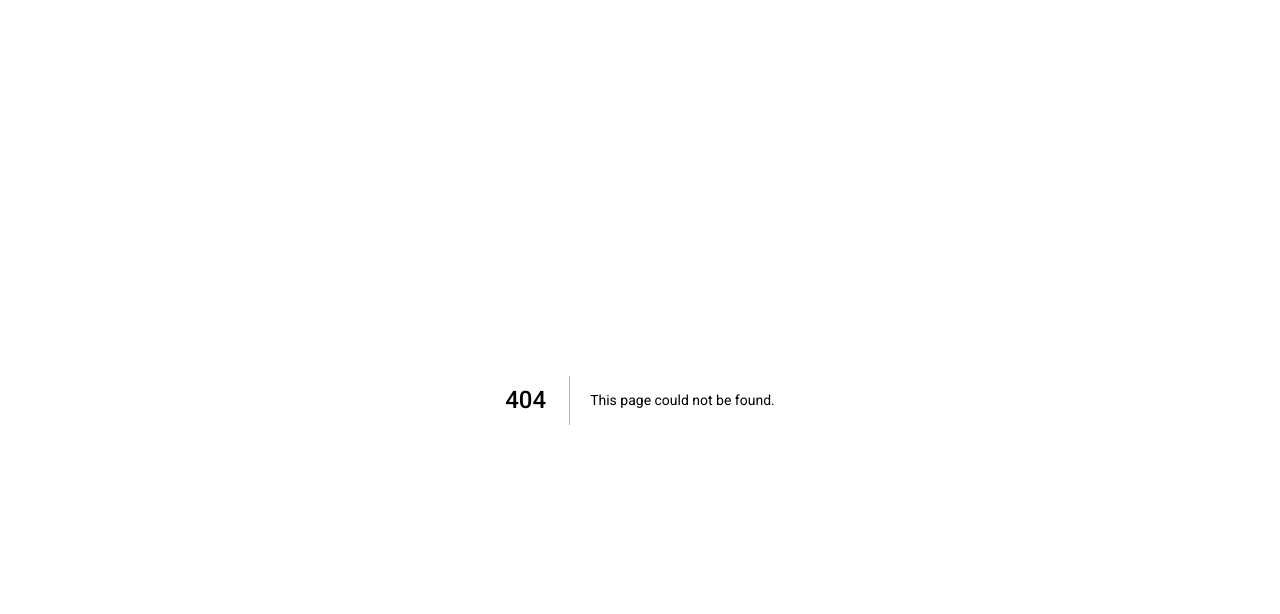
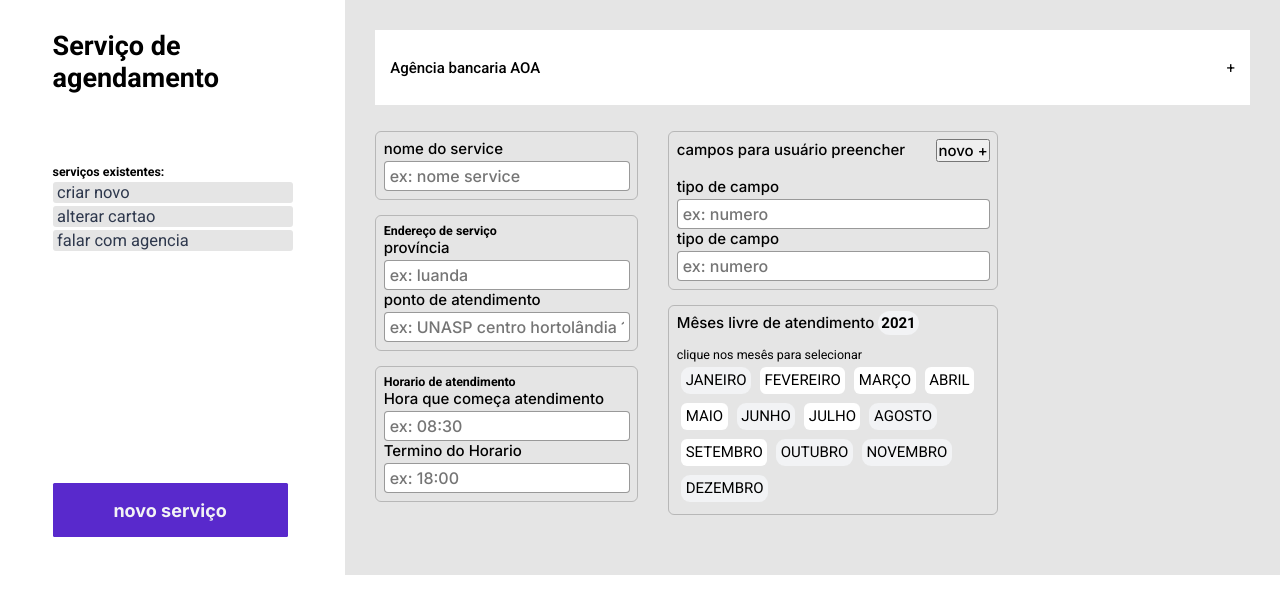
Before and after one commit to schedule-lib/web_orgs, a Next.js app: page /home in a window 1280 px wide. Before the commit this address had no page. Shown: the top 614 px of the page. Built offline with nearby package versions, Linux system fonts and the light colour scheme.

Commit message:
feat: Home styles migrated

```diff
--- /dev/null
+++ b/src/pages/home.js
@@ -0,0 +1,141 @@
+import React from "react";
+
+import styles from "../styles/pages/Home.module.css";
+
+function pages() {
+  return (
+    <div className={styles.container}>
+      <aside>
+        <h1>Serviço de agendamento</h1>
+
+        <div className={styles.alreadyGroup}>
+          <div className={styles.serverDone}>
+            <h5>serviços existentes:</h5>
+          </div>
+          <ul className={styles.listAside}>
+            <li>
+              <a href="#">criar novo</a>
+            </li>
+            <li>
+              <a href="#">alterar cartao</a>
+            </li>
+            <li>
+              <a href="#">falar com agencia</a>
+            </li>
+          </ul>
+        </div>
+
+        <button className={styles.default}>novo serviço</button>
+      </aside>
+
+      <article className={styles.rightContainer}>
+        <div className={styles.agencyHeader}>
+          <h4>Agência bancaria AOA</h4>
+          <div>+</div>
+        </div>
+
+        <div className={styles.servicesContainer}>
+          <div className={styles.servicesLeft}>
+            <div className={`${styles.serviceBlock} ${styles.panelShadow}`}>
+              <strong>nome do service</strong>
+              <input type="text" placeholder="ex: nome service" />
+            </div>
+
+            <div className={`${styles.serviceBlock} ${styles.panelShadow}`}>
+              <div>
+                <h5>Endereço de serviço</h5>
+              </div>
+
+              <div className={styles.packetService}>
+                <strong>província</strong>
+                <input type="text" name="tipo" placeholder="ex: luanda" />
+              </div>
+
+              <div className={styles.packetService}>
+                <strong>ponto de atendimento</strong>
+                <input
+                  type="text"
+                  name="tipo"
+                  placeholder="ex: UNASP centro hortolândia 183"
+                />
+              </div>
+            </div>
+
+            <div className={`${styles.serviceBlock} ${styles.panelShadow}`}>
+              <div>
+                <h5>Horario de atendimento</h5>
+              </div>
+
+              <div className={styles.packetService}>
+                <strong>Hora que começa atendimento</strong>
+                <input type="text" name="tipo" placeholder="ex: 08:30" />
+              </div>
+
+              <div className={styles.packetService}>
+                <strong>Termino do Horario</strong>
+                <input type="text" name="tipo" placeholder="ex: 18:00" />
+              </div>
+            </div>
+          </div>
+
+          <div className={styles.servicesRight}>
+            <div className={`${styles.serviceBlock} ${styles.panelShadow}`}>
+              <div className={styles.header}>
+                <strong>campos para usuário preencher</strong>
+
+                <button className={styles.new}>novo +</button>
+              </div>
+
+              <div className={styles.packetService}>
+                <strong>tipo de campo</strong>
+                <input type="text" name="tipo" placeholder="ex: numero" />
+              </div>
+
+              <div className={styles.packetService}>
+                <strong>tipo de campo</strong>
+                <input type="text" name="tipo" placeholder="ex: numero" />
+              </div>
+            </div>
+
+            <div className={`${styles.serviceBlock} ${styles.panelShadow}`}>
+              <div id={styles.serviceMonth}>
+                <strong>
+                  Mêses livre de atendimento <span>2021</span>
+                </strong>
+
+                <small>clique nos mesês para selecionar</small>
+              </div>
+
+              <div className={styles.monthsBlock}>
+                <div className={`${styles.month} ${styles.clicked}`}>
+                  JANEIRO
+                </div>
+                <div className={styles.month}>FEVEREIRO</div>
+                <div className={styles.month}>MARÇO</div>
+                <div className={styles.month}>ABRIL</div>
+                <div className={styles.month}>MAIO</div>
+                <div className={`${styles.month} ${styles.clicked}`}>JUNHO</div>
+                <div className={styles.month}>JULHO</div>
+                <div className={`${styles.month} ${styles.clicked}`}>
+                  AGOSTO
+                </div>
+                <div className={styles.month}>SETEMBRO</div>
+                <div className={`${styles.month} ${styles.clicked}`}>
+                  OUTUBRO
+                </div>
+                <div className={`${styles.month} ${styles.clicked}`}>
+                  NOVEMBRO
+                </div>
+                <div className={`${styles.month} ${styles.clicked}`}>
+                  DEZEMBRO
+                </div>
+              </div>
+            </div>
+          </div>
+        </div>
+      </article>
+    </div>
+  );
+}
+
+export default pages;
--- a/src/pages/index.js
+++ b/src/pages/index.js
@@ -1,6 +1,6 @@
 import React from "react";
 
-import styles from "../styles/Home.module.css";
+import styles from "../styles/Login.module.css";
 
 function Home() {
   return (
--- a/src/styles/globals.css
+++ b/src/styles/globals.css
@@ -127,7 +127,7 @@ button.new:focus {
   background: var(--green-light);
 }
 
-.panel-shadow:hover {
+.panelShadow:hover {
   box-shadow: var(--panel-shadow);
 }
 
--- /dev/null
+++ b/src/styles/pages/Home.module.css
@@ -0,0 +1,244 @@
+.container {
+  display: flex;
+  flex-direction: row;
+  background: var(--background-light);
+}
+
+/* ------ ASIDE ----- */
+
+.container > aside {
+  background: var(--white);
+  max-width: 23rem;
+  width: 100%;
+  /* height: 100vh; */
+  padding: 2rem 3.5rem;
+
+  display: flex;
+  flex-direction: column;
+  position: relative;
+
+  overflow: hidden;
+}
+
+.container > aside h1 {
+  font-size: 1.8rem;
+}
+
+.container > aside div.alreadyGroup {
+  margin-top: 70px;
+}
+
+.container > aside ul li {
+  font: 400 1.1rem "Inter", sans-serif, Arial, Helvetica;
+  border-radius: 0.2rem;
+  margin: 0.2rem 0;
+  padding: 0.2rem 0.3rem;
+  line-height: 14px;
+
+  cursor: pointer;
+  background: var(--background-light);
+  color: var(--title);
+}
+.container > aside ul li:hover {
+  background: #d3d3d3;
+  box-shadow: var(--panel-shadow);
+}
+.listAside li a {
+  text-decoration: none;
+  color: inherit;
+  width: 100%;
+}
+
+button.default {
+  border: 0;
+  border-radius: 0.1rem;
+  color: var(--background);
+  background: var(--primary);
+
+  margin: 0 auto;
+  padding: 2px 6px;
+  display: flex;
+  justify-content: center;
+  align-items: center;
+
+  font-weight: bold;
+  font-size: 18px;
+
+  transition: background-color 0.2s ease-in;
+
+  position: absolute;
+  bottom: 2.5rem;
+
+  width: calc(23rem - 110px);
+  height: 3.6rem;
+}
+button.default:hover,
+button.default:active,
+button.default:focus {
+  background: var(--green-light);
+}
+/* FIM ASIDE */
+
+/* ------- ARTICLE ------ */
+
+article.rightContainer {
+  padding: 2rem;
+  width: 100%;
+  overflow: hidden;
+}
+
+article div.servicesContainer {
+  display: flex;
+  flex-direction: row;
+  flex-wrap: wrap;
+
+  /* grid-template-columns: 1fr 1fr;
+  grid-template-rows: auto auto auto;
+  grid-template-areas:
+    "TOP RIGHT"
+    "BOTTOM LEFT"
+    "MIDDLE SHILF"; */
+
+  height: 100%;
+  margin-bottom: 1rem;
+  overflow: auto;
+}
+
+div.agencyHeader {
+  background: var(--white);
+  margin-bottom: 0.7rem;
+  padding: 0 1rem;
+
+  display: flex;
+  justify-content: space-between;
+  align-items: center;
+
+  width: 100%;
+  height: 5rem;
+}
+
+div.agencyHeader h4 {
+  font-weight: 500;
+}
+
+div.servicesContainer div.serviceBlock {
+  display: flex;
+  flex-direction: column;
+
+  border: 0.1rem solid rgba(0, 0, 0, 0.2);
+  border-radius: 6px;
+  padding: 0.5rem;
+  max-width: 330px;
+  height: fit-content;
+
+  margin: 1rem 0;
+}
+
+div.packetService {
+  display: flex;
+  flex-direction: column;
+}
+.serviceDone h5 {
+  margin-bottom: 1rem;
+}
+
+div.servicesRight {
+  margin-left: 2rem;
+}
+
+div.serviceBlock > div.header {
+  display: flex;
+  justify-content: space-between;
+  align-items: center;
+  max-height: 2rem;
+  margin-bottom: 1rem;
+}
+
+div.serviceBlock strong {
+  font-size: 15px;
+  margin-bottom: 3px;
+}
+
+div.serviceBlock input {
+  height: 30px;
+  padding: 5px;
+  font-size: 16px;
+  border-radius: 4px;
+  border: 1px solid rgba(0, 0, 0, 0.4);
+}
+
+/* CALENDAR */
+div.serviceBlock div#serviceMonth {
+  display: flex;
+  flex-direction: row;
+  flex-wrap: wrap;
+}
+div#serviceMonth strong span {
+  font-weight: bold;
+  background: var(--background);
+  padding: 0.2rem;
+  border-radius: 1rem;
+}
+div#serviceMonth strong {
+  margin-bottom: 1rem;
+}
+div.monthsBlock {
+  display: flex;
+  flex-direction: row;
+  flex-wrap: wrap;
+}
+div.monthsBlock div.month {
+  background: var(--white);
+  margin: 0.3rem;
+  padding: 0.3rem;
+  border-radius: 0.4rem;
+  cursor: pointer;
+}
+div.monthsBlock div.month.clicked {
+  background: var(--background);
+  border-radius: 0.6rem;
+}
+
+/* QUERIES */
+
+@media (max-width: 1023px) {
+  .container > aside {
+    width: auto;
+  }
+}
+@media (max-width: 981px) {
+  .container > aside {
+    max-width: 19rem;
+    width: 100%;
+    padding: 2rem 2.2rem;
+  }
+}
+@media (max-width: 960px) {
+  .container > aside {
+    display: none;
+  }
+  div.servicesContainer {
+    width: fit-content;
+    margin: 0 auto;
+  }
+}
+@media (max-width: 684px) {
+  div.servicesRight {
+    margin-left: 10px;
+  }
+}
+@media (max-width: 648px) {
+  div.servicesRight {
+    margin: 5px;
+  }
+  div.servicesContainer {
+    max-width: 300px;
+  }
+}
+
+.panelShadow {
+  transition: box-shadow 0.2s ease;
+}
+.panelShadow:hover {
+  box-shadow: var(--panel-shadow);
+}
```
Also changed, not shown: src/styles/Login.module.css (renamed from src/styles/Home.module.css).
